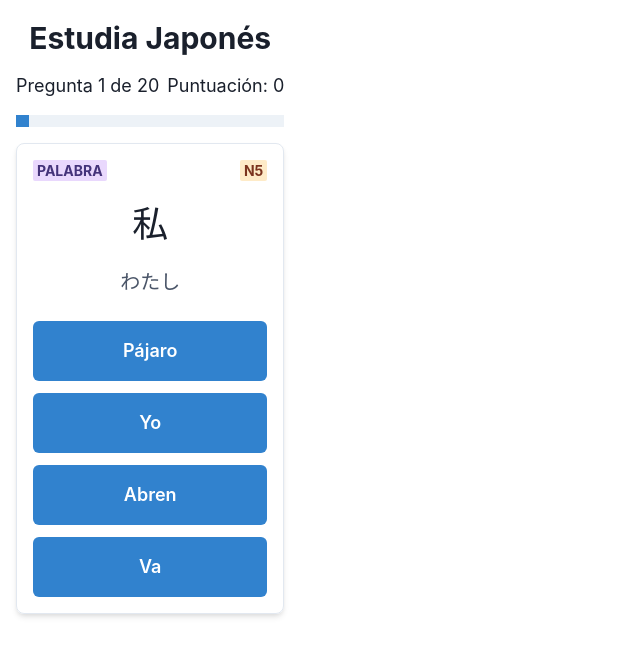
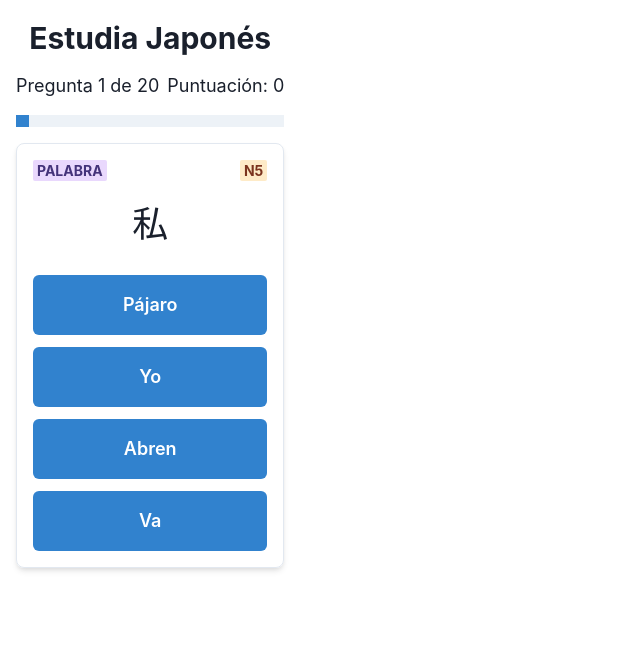
Before and after one commit to G1okz/japanese-learning-n5, a React (Vite) app: page / in a window 1280 px wide. Shown: the top 656 px of the page, without its empty margins (0-640 px from the left). Built offline with nearby package versions, Linux system fonts and the light colour scheme.

Commit message:
Eliminada la visualización de la lectura (romaji) de las palabras

```diff
--- a/src/App.jsx
+++ b/src/App.jsx
@@ -145,10 +145,6 @@ function App() {
                 {currentQuestion.question}
               </Text>
 
-              <Text fontSize={{ base: "lg", md: "xl" }} textAlign="center" color="gray.600">
-                {currentQuestion.reading}
-              </Text>
-
               <VStack spacing={3} mt={2}>
                 {currentQuestion.options.map((option, index) => (
                   <Button
```
